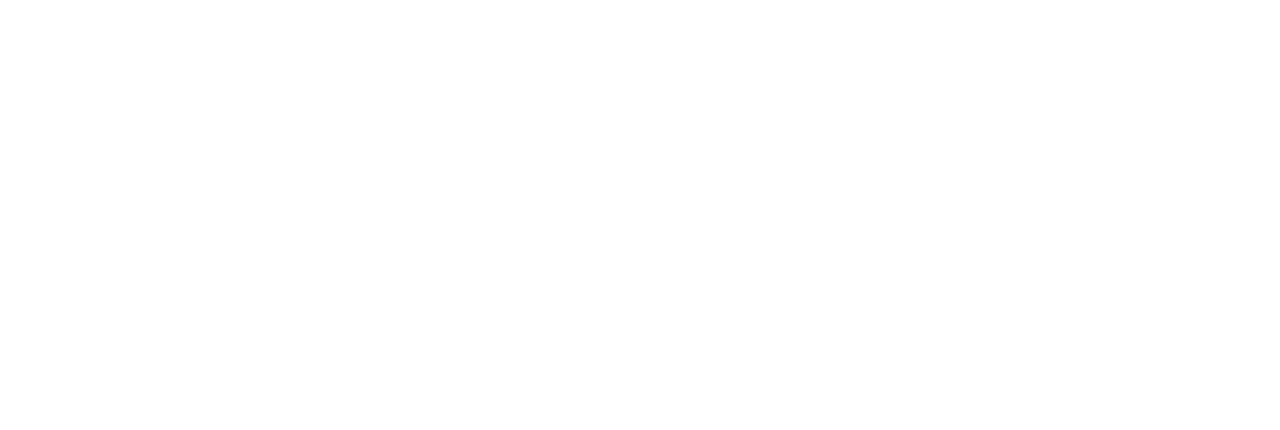
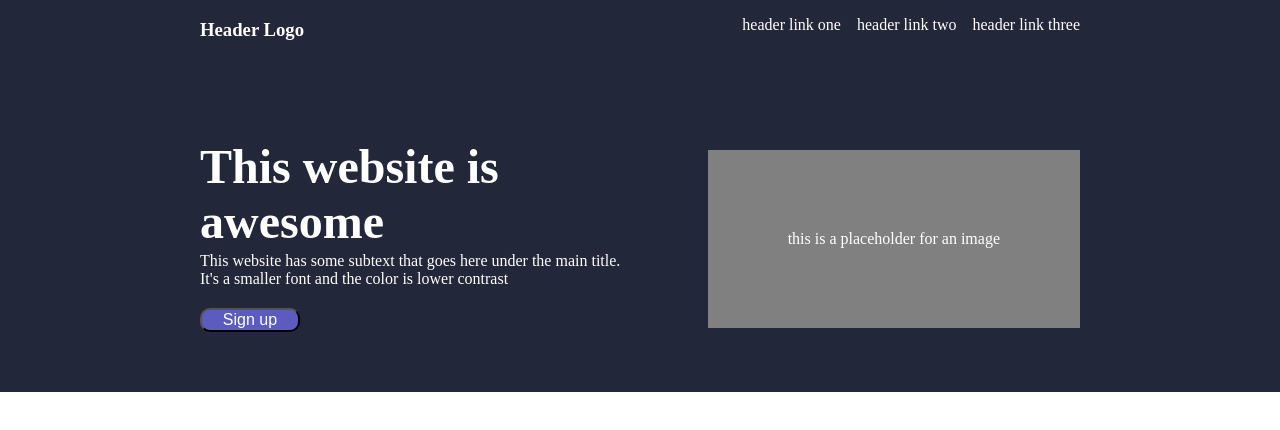
Before and after one commit to leadgfl13/landing-page, a plain HTML site: page index.html in a window 1280 px wide. Drawn offline with Linux system fonts and the light colour scheme.

Commit message:
Add basic outlines and styles to section 1 of landing page

```diff
--- a/index.html
+++ b/index.html
@@ -10,10 +10,26 @@
     <!-- this is the main box that the entire page is on. Stack boxes on top of each other-->
 <div class = "main"></div>
 <!--this is the first box with header and aswesome website.  maybe use space between-->
+  <!--box one has to be split to a left and right box-->
     <div class = "box1">
+        <div class = "left">
+            <h3>Header Logo</h3>
+            <h1>This website is awesome</h1>
+            <p>This website has some subtext that goes here under the
+                main title.  It's a smaller font and the color is lower contrast
+            </p>
+            <button>Sign up</button>
+        </div>
 
 
-
+        <div class = "right">
+            <ul>
+                <li>header link one</li>
+                <li>header link two</li>
+                <li>header link three</li>
+            </ul>
+           <div class = "image-box"> this is a placeholder for an image</div>
+        </div>
 
     </div>
 
--- a/style.css
+++ b/style.css
@@ -1,3 +1,71 @@
 body{
  margin:0px;
 }
+
+.main{
+    display:flex;
+    flex-direction:column;
+}
+
+ul{
+    display:flex;
+    flex-direction:row;
+    gap:16px;
+    list-style:none;
+}
+
+.box1{
+
+    display:flex;
+    justify-content:space-between;
+    padding-left:200px;
+    padding-right:200px;
+    background-color:rgb(35, 39, 58);
+    padding-bottom:60px
+
+}
+.right{
+    color:white;
+    flex:1;
+    display:flex;
+    flex-direction:column;
+    align-items:flex-end;
+    gap:100px;
+}
+
+.left{
+    color:white;
+    flex:1;
+    display:flex;
+    flex-direction:column;
+}
+
+button{
+    width:100px;
+    background-color:rgb(92, 92, 192);
+    color:white;
+    border-radius:10px;
+    font-size:16px;
+}
+h1{
+    margin-top:80px;
+    font-weight:800;
+    color:white;
+    text-align:start;
+    margin-right:100px;
+    font-size:48px;
+}
+
+.image-box{
+    background-color:gray;
+    padding:80px;
+    align-items:center;
+    color:white;
+}
+
+
+p{
+    margin:0px;
+    margin-top:-30px;
+    margin-bottom:20px;
+}
```
